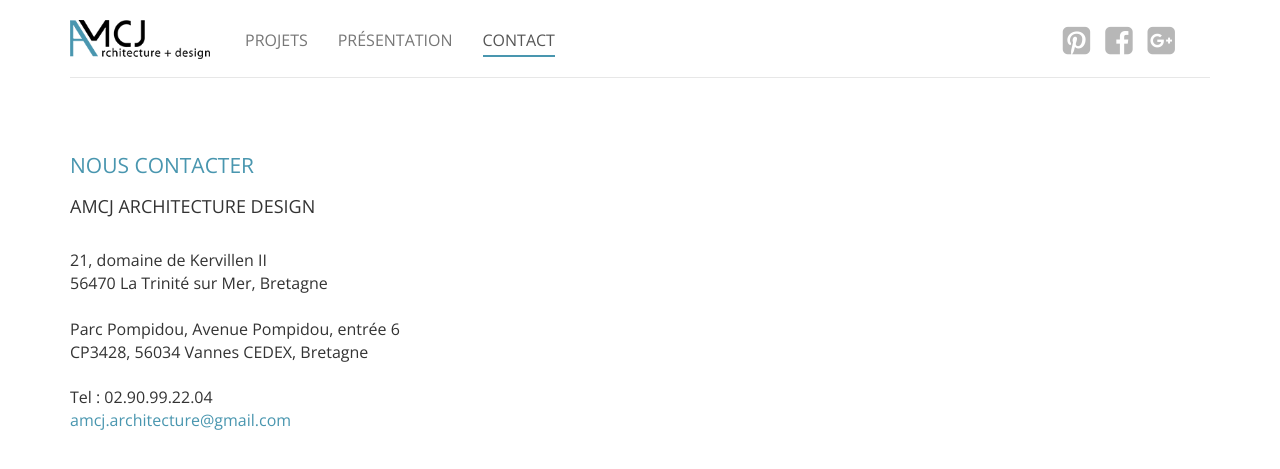
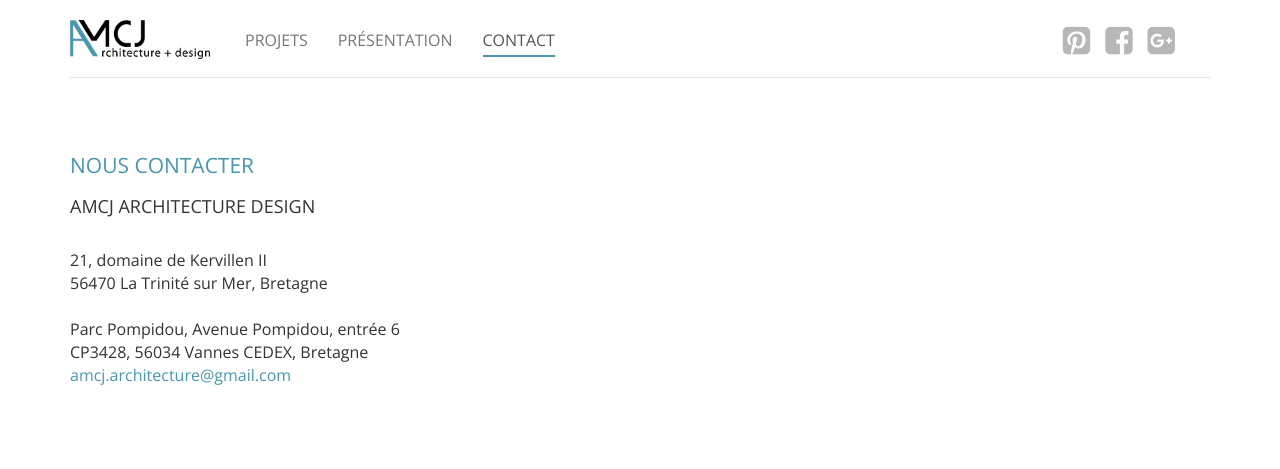
Before and after one commit to amcj-architecture/amcj-architecture.github.io, a Jekyll site: the page built from contact.html, in a window 1280 px wide. Shown: the top 469 px of the page. Built offline with Jekyll 4.4.1, drawn with Linux system fonts in a browser that asks for light colours; nearby versions of some CDN libraries; Markdown is read by kramdown in place of the engine named in the settings.

Commit message:
Update contact.html

```diff
--- a/contact.html
+++ b/contact.html
@@ -31,9 +31,6 @@
           <span itemprop="postal-code">CP3428, 56034</span> <span itemprop="locality">Vannes CEDEX</span>, <span itemprop="region">Bretagne</span> <span itemprop="country-name" style="display:none">France</span>
         </span>
         <br />
-        <br />
-        Tel : <span itemprop="tel">02.90.99.22.04</span>
-        <br />
         <a href="mailto:amcj.architecture@gmail.com">amcj.architecture@gmail.com</a>
         <br />
       </div>
```
